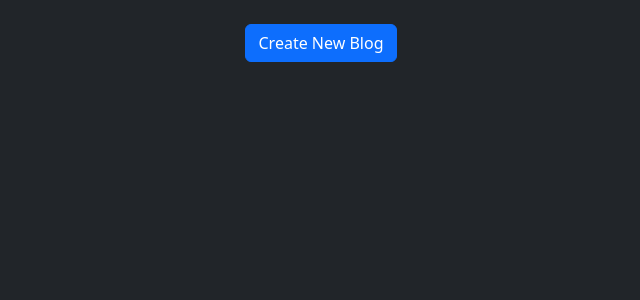
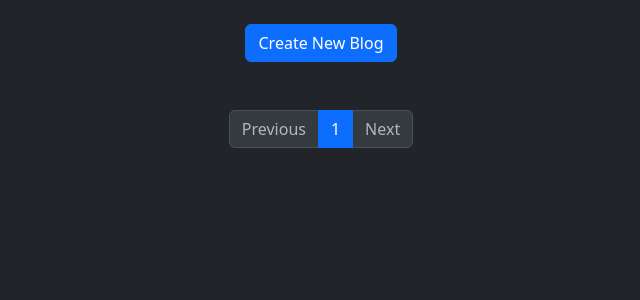
Before and after one commit to aniketkumar101/MindScribe, a Django app: page / in a window 1280 px wide. Shown: the part 54-354 px from the top of the page, without its empty margins (319-959 px from the left). Run offline with Django 5.2, Linux system fonts and the light colour scheme; data that the repository does not hold is empty.

Commit message:
add pagination

```diff
--- a/mindscribe/blog/templates/blog_list.html
+++ b/mindscribe/blog/templates/blog_list.html
@@ -10,21 +10,57 @@ MindScribe - Blog
     <a class="btn btn-primary mt-4 mb-4" href="{% url 'blog_create' %}">Create New Blog</a>
 </div>
 
-
-<div class = "container row gap-3">
-    {% for blog in blogs %}
+<div class="container row gap-3">
+    {% for blog in page_obj %}
     <div class="card" style="width: 18rem;">
-        {% comment %} <img src="{{blog.photo.url}}" class="card-img-top" alt="..."> {% endcomment %}
         <div class="card-body">
-        <h5 class="card-title text-center">{{blog.user.username}}</h5>
-        <hr>
-        <p class="card-text">{{blog.text}}</p>
-        {% if blog.user == user %}
-        <a href="{% url 'blog_edit' blog.id%}" class="btn btn-primary">Edit</a>
-        <a href="{% url 'blog_delete' blog.id%}" class="btn btn-danger">Delete</a>
-        {% endif %}
+            <h5 class="card-title text-center">{{ blog.user.username }}</h5>
+            <hr>
+            <p class="card-text">{{ blog.text }}</p>
+            {% if blog.user == user %}
+            <a href="{% url 'blog_edit' blog.id %}" class="btn btn-primary">Edit</a>
+            <a href="{% url 'blog_delete' blog.id %}" class="btn btn-danger">Delete</a>
+            {% endif %}
         </div>
     </div>
     {% endfor %}
 </div>
+
+<!-- Pagination Links -->
+<nav aria-label="Page navigation" class="mt-4">
+    <ul class="pagination justify-content-center">
+        {% if page_obj.has_previous %}
+            <li class="page-item">
+                <a class="page-link" href="?page={{ page_obj.previous_page_number }}">Previous</a>
+            </li>
+        {% else %}
+            <li class="page-item disabled">
+                <span class="page-link">Previous</span>
+            </li>
+        {% endif %}
+
+        {% for num in page_obj.paginator.page_range %}
+            {% if page_obj.number == num %}
+                <li class="page-item active">
+                    <span class="page-link">{{ num }}</span>
+                </li>
+            {% else %}
+                <li class="page-item">
+                    <a class="page-link" href="?page={{ num }}">{{ num }}</a>
+                </li>
+            {% endif %}
+        {% endfor %}
+
+        {% if page_obj.has_next %}
+            <li class="page-item">
+                <a class="page-link" href="?page={{ page_obj.next_page_number }}">Next</a>
+            </li>
+        {% else %}
+            <li class="page-item disabled">
+                <span class="page-link">Next</span>
+            </li>
+        {% endif %}
+    </ul>
+</nav>
+
 {% endblock %}
--- a/mindscribe/blog/views.py
+++ b/mindscribe/blog/views.py
@@ -3,12 +3,20 @@ from .forms import BlogForm, UserRegistrationForm
 from django.shortcuts import get_object_or_404, render, redirect
 from django.contrib.auth.decorators import login_required
 from django.contrib.auth import login
+from django.core.paginator import Paginator
 
 
 
 def blog_list(request):
     blogs = Blog.objects.all().order_by('-created_at')
-    return render(request, 'blog_list.html', {'blogs': blogs})
+    # return render(request, 'blog_list.html', {'blogs': blogs})
+
+    # Pagination: 12 blogs per page
+    paginator = Paginator(blogs, 12)
+    page_number = request.GET.get('page')  # get the page number from URL
+    page_obj = paginator.get_page(page_number)
+
+    return render(request, 'blog_list.html', {'page_obj': page_obj})
 
 
 
```
